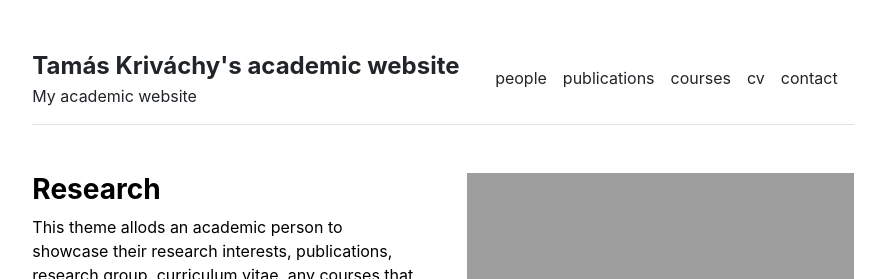
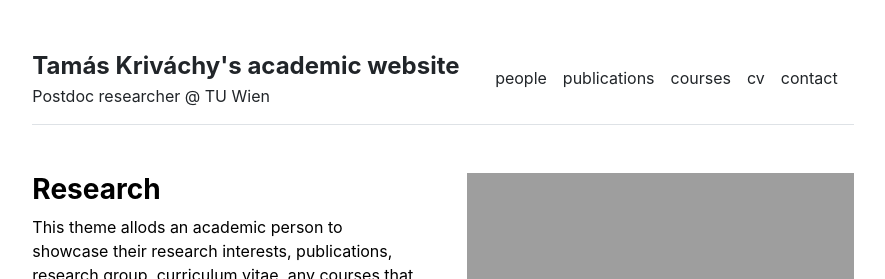
Before and after one commit to tkrivachy/tkrivachy.github.io, a Jekyll site: the page built from index.md, in a window 1280 px wide. Shown: the top 279 px of the page, without its empty margins (197-1082 px from the left). Built offline with Jekyll 4.4.1, drawn with Linux system fonts in a browser that asks for light colours.

Commit message:
Update _config.yml

```diff
--- a/_config.yml
+++ b/_config.yml
@@ -1,4 +1,4 @@
 url: "https://krivachy.xyz" # the base hostname & protocol for your site, e.g. http://example.com
 baseurl: "" # the subpath of your site, e.g. /blog
 title: "Tamás Kriváchy's academic website" # the name of your site, e.g. ACME Corp.
-description: "My academic website"
+description: "Postdoc researcher @ TU Wien"
```
